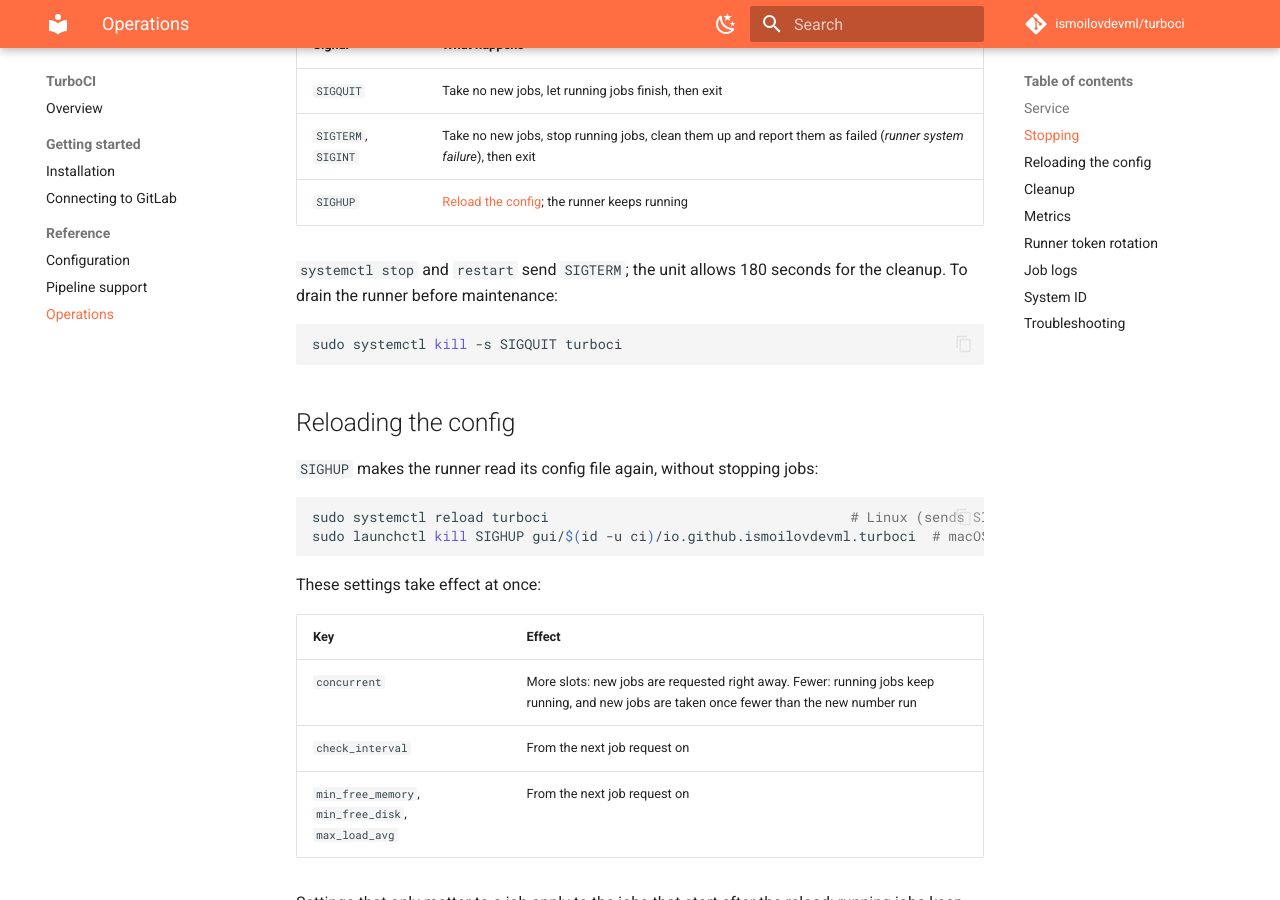
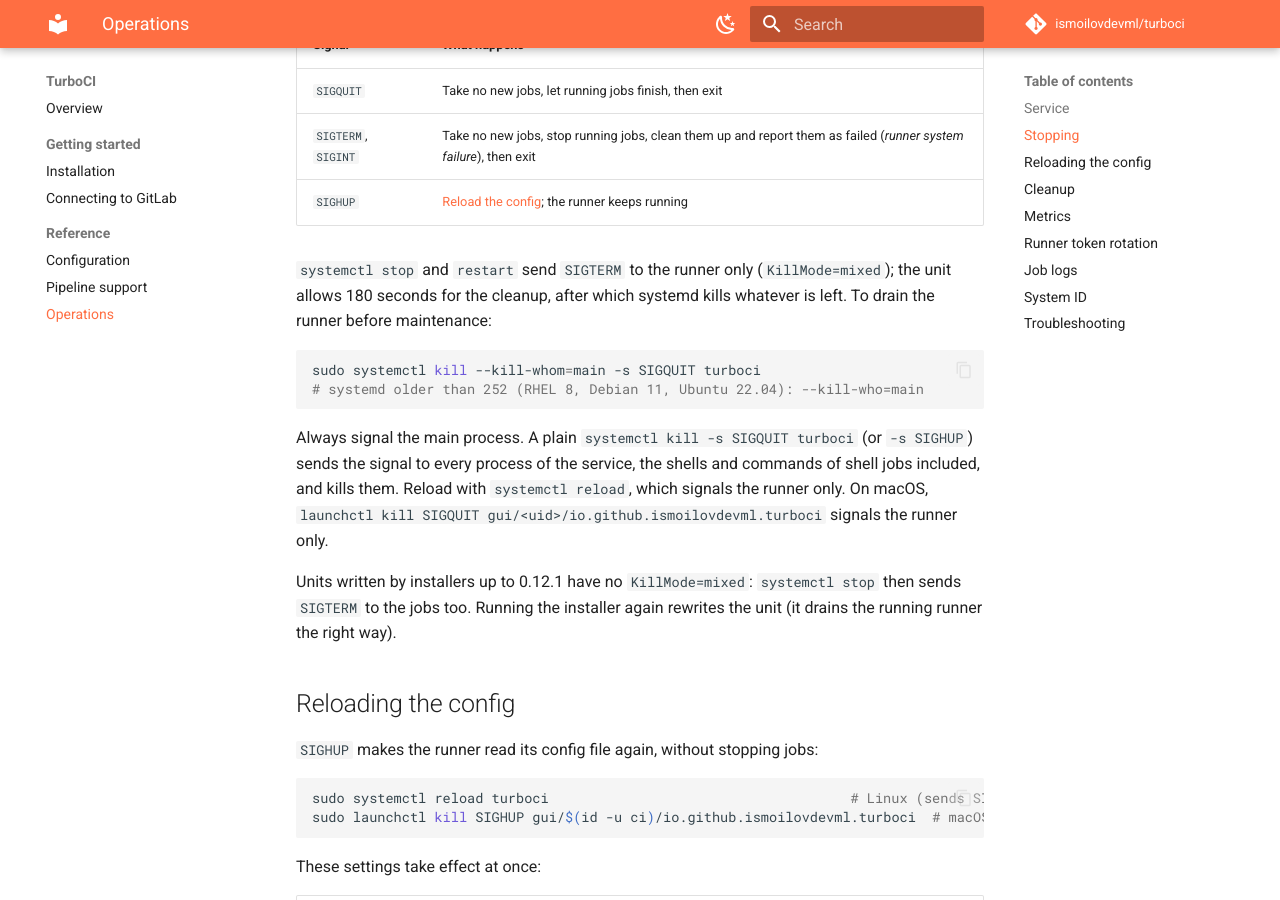
Before and after one commit to ismoilovdevml/turboci, an MkDocs documentation site: the page built from docs/operations.md, in a window 1280 px wide and 900 px high, scrolled down 494 px. Built offline with MkDocs 1.6.1 and Material for MkDocs 9.7.7, drawn with Linux system fonts in a browser that asks for light colours; comment, search, counter and statistics services are not loaded.

Commit message:
Signal only the runner when draining, and stop it with KillMode=mixed
systemctl kill -s SIGQUIT, which the installer ran on upgrades and the docs
recommended for draining, signals every process in the service's cgroup:
the shells and commands of running shell jobs were killed with it. The
installer now sends the drain with systemctl kill --kill-whom=main
(--kill-who=main before systemd 252), and the unit sets KillMode=mixed so
systemctl stop sends SIGTERM to the runner only and leaves the jobs to its
graceful abort; systemd kills what is left once the runner exits or after
TimeoutStopSec. The installer smoke test checks both against a stand-in
runner with a job in the service's cgroup.

````diff
--- a/docs/operations.md
+++ b/docs/operations.md
@@ -23,12 +23,25 @@ A healthy start ends with:
 | `SIGTERM`, `SIGINT` | Take no new jobs, stop running jobs, clean them up and report them as failed (*runner system failure*), then exit |
 | `SIGHUP` | [Reload the config](#reloading-the-config); the runner keeps running |
 
-`systemctl stop` and `restart` send `SIGTERM`; the unit allows 180 seconds for
-the cleanup. To drain the runner before maintenance:
+`systemctl stop` and `restart` send `SIGTERM` to the runner only
+(`KillMode=mixed`); the unit allows 180 seconds for the cleanup, after which
+systemd kills whatever is left. To drain the runner before maintenance:
 
 ```bash
-sudo systemctl kill -s SIGQUIT turboci
+sudo systemctl kill --kill-whom=main -s SIGQUIT turboci
+# systemd older than 252 (RHEL 8, Debian 11, Ubuntu 22.04): --kill-who=main
 ```
+
+Always signal the main process. A plain `systemctl kill -s SIGQUIT turboci`
+(or `-s SIGHUP`) sends the signal to every process of the service, the
+shells and commands of shell jobs included, and kills them. Reload with
+`systemctl reload`, which signals the runner only. On macOS,
+`launchctl kill SIGQUIT gui/<uid>/io.github.ismoilovdevml.turboci` signals the
+runner only.
+
+Units written by installers up to 0.12.1 have no `KillMode=mixed`:
+`systemctl stop` then sends `SIGTERM` to the jobs too. Running the installer
+again rewrites the unit (it drains the running runner the right way).
 
 ## Reloading the config
 
````
Also changed, not shown: docs/installation.md (+11 -4 lines), 2 other files.
